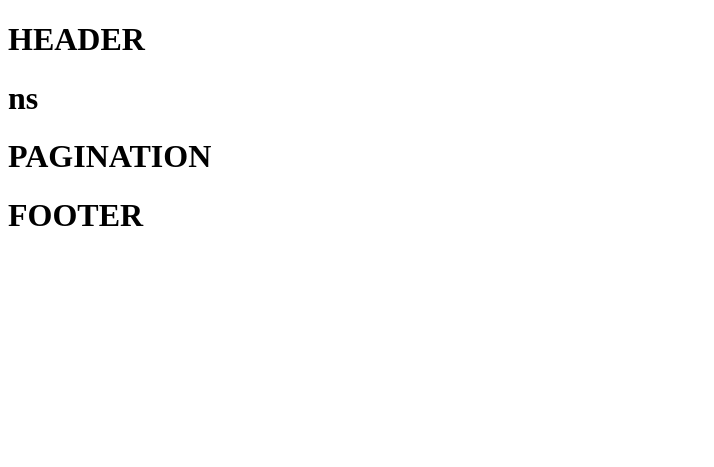
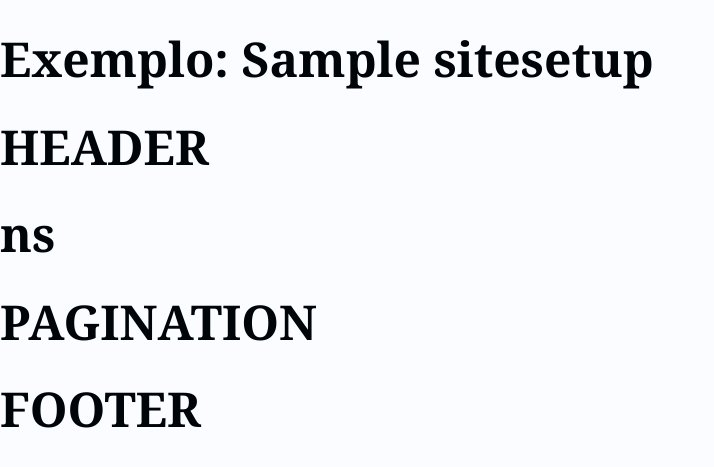
Before and after one commit to BenitesG/Django-blog, a Django app: page / in a window 1280 px wide. Shown: the top 467 px of the page, without its empty margins (0-714 px from the left). Run offline with Django 5.2, Linux system fonts and the light colour scheme; tables that the repository leaves empty hold one stand-in row (values such as "Sample post").

Commit message:
Css, utils and icon config

```diff
--- /dev/null
+++ b/djangoapp/blog/static/blog/css/remedy.css
@@ -0,0 +1,236 @@
+/* @docs
+label: Core Remedies
+version: 0.1.0-beta.2
+note: |
+  These remedies are recommended
+  as a starter for any project.
+category: file
+*/
+
+/* @docs
+label: Box Sizing
+note: |
+  Use border-box by default, globally.
+category: global
+*/
+*,
+::before,
+::after {
+  box-sizing: border-box;
+}
+
+/* @docs
+label: Line Sizing
+note: |
+  Consistent line-spacing,
+  even when inline elements have different line-heights.
+links:
+  - https://drafts.csswg.org/css-inline-3/#line-sizing-property
+category: global
+*/
+
+
+/* @docs
+label: Body Margins
+note: |
+  Remove the tiny space around the edge of the page.
+category: global
+*/
+body {
+  margin: 0;
+}
+
+/* @docs
+label: Hidden Attribute
+note: |
+  Maintain `hidden` behaviour when overriding `display` values.
+  category: global
+*/
+[hidden] {
+  display: none;
+}
+
+/* @docs
+label: Heading Sizes
+note: |
+  Switch to rem units for headings
+category: typography
+*/
+h1 {
+  font-size: 2rem;
+}
+h2 {
+  font-size: 1.5rem;
+}
+h3 {
+  font-size: 1.17rem;
+}
+h4 {
+  font-size: 1rem;
+}
+h5 {
+  font-size: 0.83rem;
+}
+h6 {
+  font-size: 0.67rem;
+}
+
+/* @docs
+label: H1 Margins
+note: |
+  Keep h1 margins consistent, even when nested.
+category: typography
+*/
+h1 {
+  margin: 0.67em 0;
+}
+
+/* @docs
+label: Pre Wrapping
+note: |
+  Overflow by default is bad...
+category: typography
+*/
+pre {
+  white-space: pre-wrap;
+}
+
+/* @docs
+label: Horizontal Rule
+note: |
+  1. Solid, thin horizontal rules
+  2. Remove Firefox `color: gray`
+  3. Remove default `1px` height, and common `overflow: hidden`
+category: typography
+*/
+hr {
+  border-style: solid;
+  border-width: 1px 0 0;
+  color: inherit;
+  height: 0;
+  overflow: visible;
+}
+
+/* @docs
+label: Responsive Embeds
+note: |
+  1. Block display is usually what we want
+  2. The `vertical-align` removes strange space-below in case authors overwrite the display value
+  3. Responsive by default
+  4. Audio without `[controls]` remains hidden by default
+category: embedded elements
+*/
+img,
+svg,
+video,
+canvas,
+audio,
+iframe,
+embed,
+object {
+  display: block;
+  max-width: 100%;
+}
+audio:not([controls]) {
+  display: none;
+}
+
+/* @docs
+label: Responsive Images
+note: |
+  These new elements display inline by default,
+  but that's not the expected behavior for either one.
+  This can interfere with proper layout and aspect-ratio handling.
+  1. Remove the unnecessary wrapping `picture`, while maintaining contents
+  2. Source elements have nothing to display, so we hide them entirely
+category: embedded elements
+*/
+picture {
+  display: contents;
+}
+source {
+  display: none;
+}
+
+/* @docs
+label: Aspect Ratios
+note: |
+  Maintain intrinsic aspect ratios when `max-width` is applied.
+  `iframe`, `embed`, and `object` are also embedded,
+  but have no intrinsic ratio,
+  so their `height` needs to be set explicitly.
+category: embedded elements
+*/
+img,
+svg,
+video,
+canvas {
+  height: auto;
+}
+
+/* @docs
+label: Audio Width
+note: |
+  There is no good reason elements default to 300px,
+  and audio files are unlikely to come with a width attribute.
+category: embedded elements
+*/
+audio {
+  width: 100%;
+}
+
+/* @docs
+label: Image Borders
+note: |
+  Remove the border on images inside links in IE 10 and earlier.
+category: legacy browsers
+*/
+img {
+  border-style: none;
+}
+
+/* @docs
+label: SVG Overflow
+note: |
+  Hide the overflow in IE 10 and earlier.
+category: legacy browsers
+*/
+svg {
+  overflow: hidden;
+}
+
+/* @docs
+label: HTML5 Elements
+note: |
+  Default block display on HTML5 elements.
+  For oldIE to apply this styling one needs to add some JS as well (i.e. `document.createElement("main")`)
+links:
+  - https://www.sitepoint.com/html5-older-browsers-and-the-shiv/
+category: legacy browsers
+*/
+article,
+aside,
+details,
+figcaption,
+figure,
+footer,
+header,
+hgroup,
+main,
+nav,
+section {
+  display: block;
+}
+
+/* @docs
+label: Checkbox & Radio Inputs
+note: |
+  1. Add the correct box sizing in IE 10
+  2. Remove the padding in IE 10
+category: legacy browsers
+*/
+[type='checkbox'],
+[type='radio'] {
+  box-sizing: border-box;
+  padding: 0;
+}
--- a/djangoapp/blog/static/blog/css/style.css
+++ b/djangoapp/blog/static/blog/css/style.css
@@ -0,0 +1,134 @@
+:root {
+    /* Colors */
+    --clr-base: 213 100%;
+
+    --clr-white: var(--clr-base) 99%;
+    --clr-black: var(--clr-base) 2%;
+
+    --clr-primary-ltst: var(--clr-base) 80%;
+    --clr-primary-ltr: var(--clr-base) 70%;
+    --clr-primary-lt: var(--clr-base) 60%;
+    --clr-primary: var(--clr-base) 50%;
+    --clr-primary-dk: var(--clr-base) 40%;
+    --clr-primary-dkr: var(--clr-base) 30%;
+    --clr-primary-dkst: var(--clr-base) 20%;
+
+    /* Font-family */
+    --ff-regular: Georgia, 'Times New Roman', Times, serif;
+    --ff-headings: Georgia, 'Times New Roman', Times, serif;
+    --ff-mono: 'Courier New', Courier, monospace;
+
+    /* Font-Sizes */
+    /* https://royalfig.github.io/fluid-typography-calculator/ */
+    --fs-smlst: clamp(1.2rem, 1.092307692307692rem + 0.256410256410256vw, 1.4rem);
+    --fs-smlr: clamp(1.4rem, 1.292307692307692rem + 0.2564102564102566vw, 1.6rem);
+    --fs-sm: clamp(1.6rem, 1.4923076923076923rem + 0.25641025641025633vw, 1.8rem);
+    --fs-base: clamp(1.8rem, 1.6923076923076923rem + 0.25641025641025633vw, 2rem);
+    --fs-bg: clamp(2rem, 1.7846153846153847rem + 0.5128205128205127vw, 2.4rem);
+    --fs-bgr: clamp(2.4rem, 1.969230769230769rem + 1.025641025641026vw, 3.2rem);
+    --fs-bgst: clamp(3.2rem, 2.876923076923rem + 0.7692307692307687vw, 3.8rem);
+
+    --fs-h1: clamp(3.8rem, 3.2615384615384615rem + 1.282051282051282vw, 4.8rem);
+    --fs-h2: clamp(2.8rem, 1.938461538461538rem + 2.051282051282052vw, 4.4rem);
+    --fs-h3: clamp(2.4rem, 1.969230769230769rem + 1.025641025641026vw, 3.2rem);
+    --fs-h4: clamp(2.2rem, 1.8769230769230774rem + 0.7692307692307687vw, 2.8rem);
+    --fs-h5: clamp(1.8rem, 1.476923076923077rem + 0.769230769230769vw, 2.4rem);
+    --fs-h6: clamp(1.6rem, 1.2769230769230768rem + 0.7692307692307694vw, 2.2rem);
+
+    /* Line-Heights */
+    --lh-regular: 1.5;
+    --lh-headings: 1.2;
+    --lh-mono: 1.2;
+
+    /* Spacings */
+    --spacing-smlst: 1.5rem;
+    --spacing-smlr: 2rem;
+    --spacing-sm: 2.5rem;
+    --spacing-base: 3rem;
+    --spacing-bg: 4rem;
+    --spacing-bgr: 5rem;
+    --spacing-bgst: 6rem;
+
+    /* max-width */
+    --mw-grid: 120rem;
+    --mw-post: 90rem;
+  }
+
+  html {
+    font-size: 62.5%;
+  }
+
+  body {
+    background-color: hsl(var(--clr-white));
+    color: hsl(var(--clr-black));
+    font-size: 20px; /* Fallback value */
+    font-size: var(--fs-base);
+    font-family: var(--ff-regular);
+    line-height: var(--lh-regular);
+    -webkit-font-smoothing: antialiased;
+    -moz-osx-font-smoothing: grayscale;
+    text-rendering: optimizeLegibility;
+  }
+
+  a {
+    color: hsl(var(--clr-primary));
+    text-decoration: none;
+  }
+
+  a:hover {
+    color: hsl(var(--clr-primary-dk));
+    text-decoration: underline;
+  }
+
+  h1,
+  h2,
+  h3,
+  h4,
+  h5,
+  h6 {
+    font-family: var(--ff-headings);
+    line-height: var(--lh-headings);
+    margin: var(--spacing-base) 0;
+  }
+
+  h1 {
+    font-size: 44px; /* Fallback value */
+    font-size: var(--fs-h1);
+  }
+
+  h2 {
+    font-size: 38px; /* Fallback value */
+    font-size: var(--fs-h2);
+  }
+
+  h3 {
+    font-size: 34px; /* Fallback value */
+    font-size: var(--fs-h3);
+  }
+
+  h4 {
+    font-size: 28px; /* Fallback value */
+    font-size: var(--fs-h4);
+  }
+
+  h5 {
+    font-size: 24px; /* Fallback value */
+    font-size: var(--fs-h5);
+  }
+
+  h6 {
+    font-size: 20px; /* Fallback value */
+    font-size: var(--fs-h6);
+  }
+
+  pre {
+    max-width: 100%;
+    overflow-x: auto;
+    line-height: var(--lh-mono);
+    font-size: var(--fs-sm);
+  }
+
+  pre,
+  code {
+    font-family: var(--ff-mono);
+  }
--- a/djangoapp/blog/templates/blog/partials/_head.html
+++ b/djangoapp/blog/templates/blog/partials/_head.html
@@ -1,5 +1,10 @@
 {% load static %}
 <meta charset="UTF-8">
+<meta name="viewport" content="width=device-width, initial-scale=1.0">
+<link rel="stylesheet" href="{% static "blog/css/remedy.css" %}">
 <link rel="stylesheet" href="{% static "blog/css/style.css" %}">
-<meta name="viewport" content="width=device-width, initial-scale=1.0">
-<title>Azz</title>
+{% if site_setup.favicon %}
+  <link rel="shortcut icon" href="{{site_setup.favicon.url}}" type="image/png">
+{% endif %}
+
+<title>Ye</title>
--- a/djangoapp/blog/templates/blog/partials/base.html
+++ b/djangoapp/blog/templates/blog/partials/base.html
@@ -4,6 +4,8 @@
     {% include "blog/partials/_head.html" %}
 </head>
 <body>
+    <h1>Exemplo: {{site_setup.title}}</h1>
+
     {% include "blog/partials/_header.html" %}
     {% block content %}{% endblock content %}
     {% include "blog/partials/_pagination.html" %}
--- a/djangoapp/blog/urls.py
+++ b/djangoapp/blog/urls.py
@@ -5,4 +5,5 @@ app_name = 'blog'
 
 urlpatterns = [
     path('', index, name='index'),
+
 ]
--- a/djangoapp/blog/views.py
+++ b/djangoapp/blog/views.py
@@ -1,6 +1,4 @@
 from django.shortcuts import render
-
-# Create your views here.
 
 def index(request):
     return render(
--- a/djangoapp/project/urls.py
+++ b/djangoapp/project/urls.py
@@ -1,10 +1,9 @@
 
 from django.contrib import admin
 from django.urls import path, include
-from django.conf import settings
-from django.conf.urls.static import static
 
 urlpatterns = [
     path('', include('blog.urls')),
     path('admin/', admin.site.urls),
+
 ]
--- a/djangoapp/requirements.txt
+++ b/djangoapp/requirements.txt
@@ -1 +1,2 @@
 Django>=5.1,<5.2
+Pillow>=10.4.0,<10.5
--- /dev/null
+++ b/djangoapp/site_setup/context_processor.py
@@ -0,0 +1,9 @@
+from django.shortcuts import render
+from site_setup.models import SiteSetup
+
+def site_setup(request):
+    setup = SiteSetup.objects.order_by('-id').first()
+
+    return{
+        'site_setup': setup,
+    }
--- a/djangoapp/site_setup/models.py
+++ b/djangoapp/site_setup/models.py
@@ -1,4 +1,7 @@
 from django.db import models
+from utils.model_validators import validate_png
+from utils.images import resize_image
+
 
 class MenuLink(models.Model):
     class Meta:
@@ -8,6 +11,41 @@ class MenuLink(models.Model):
     text = models.CharField(max_length=50)
     url_or_path = models.CharField(max_length=2048)
     new_tab = models.BooleanField(default=False)
+    site_setup = models.ForeignKey('SiteSetup', on_delete=models.CASCADE, blank=True, null=True, default=None)
 
     def __str__(self):
         return self.text
+
+class SiteSetup(models.Model):
+    class Meta:
+        verbose_name = 'Setup'
+        verbose_name_plural = 'Setup'
+
+    title = models.CharField(max_length=65)
+    description = models.CharField(max_length=2054)
+    show_header = models.BooleanField(default=True)
+    show_search = models.BooleanField(default=True)
+    show_menu = models.BooleanField(default=True)
+    show_description = models.BooleanField(default=True)
+    show_pagination = models.BooleanField(default=True)
+    show_footer = models.BooleanField(default=True)
+
+    favicon = models.ImageField(
+        upload_to='assets/favicon/%Y/%m/',
+        blank=True, default='',
+        validators=[validate_png],
+    )
+
+    def save(self, *args, **kwargs):
+        current_favicon_name = str(self.favicon.name)
+        super().save(*args, **kwargs)
+        favicon_changed = False
+
+        if self.favicon:
+            favicon_changed = current_favicon_name != self.favicon.name
+
+        if favicon_changed:
+            resize_image(self.favicon, 32)
+
+    def __str__(self):
+        return self.title
--- /dev/null
+++ b/djangoapp/utils/model_validators.py
@@ -0,0 +1,3 @@
+def validate_png(image):
+    if not image.name.lower().endswith('.png'):
+        raise ValueError('Image need to be .png!')
```
Also changed, not shown: djangoapp/blog/admin.py (+19 -6 lines), djangoapp/project/settings.py (+3 -6 lines), djangoapp/utils/images.py (added, +26 -0 lines), djangoapp/blog/templates/blog/partials/_header.html (line endings or trailing spaces), djangoapp/media/data/web/media/assets/images/2024/09/images.png (added), djangoapp/site_setup/migrations/0002_sitesetup.py (added), djangoapp/site_setup/migrations/0003_alter_sitesetup_options_menulink_site_setup_and_more.py (added), djangoapp/site_setup/migrations/0004_sitesetup_favicon.py (added), 1 other file.
